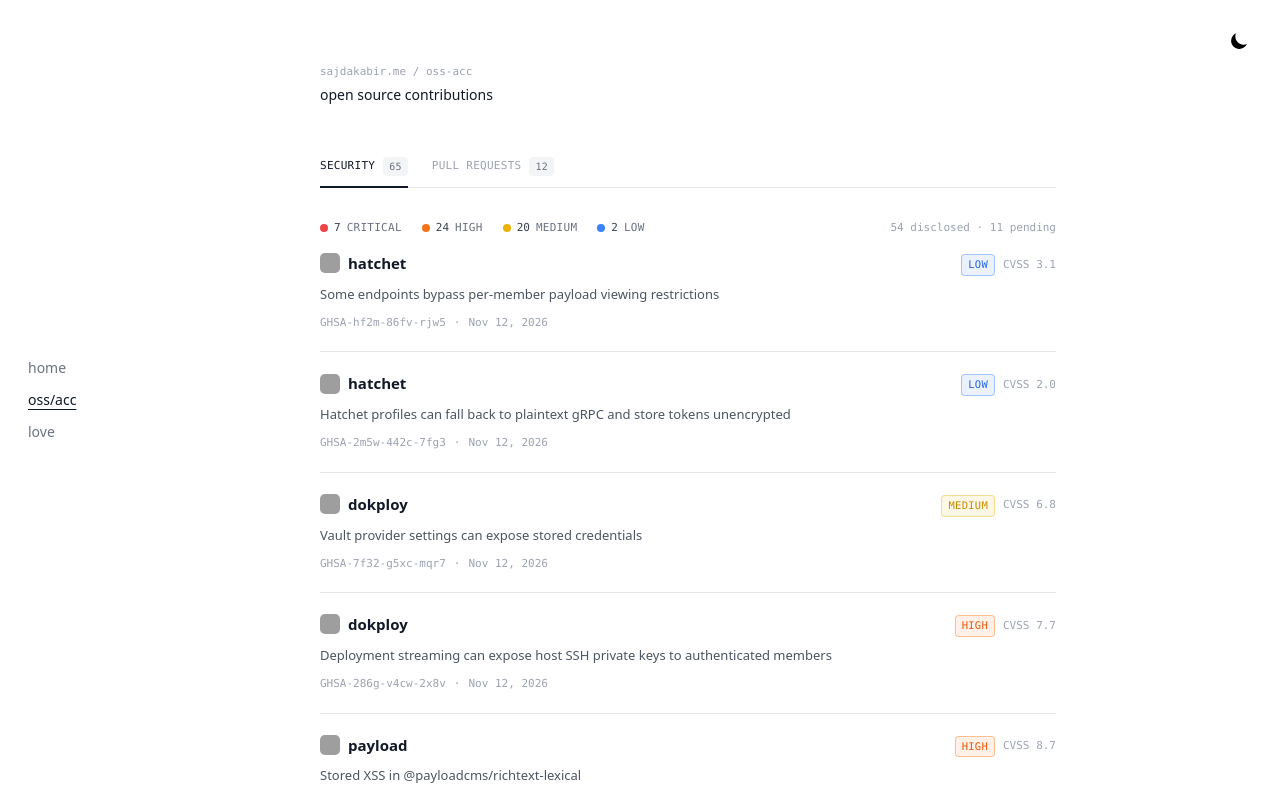
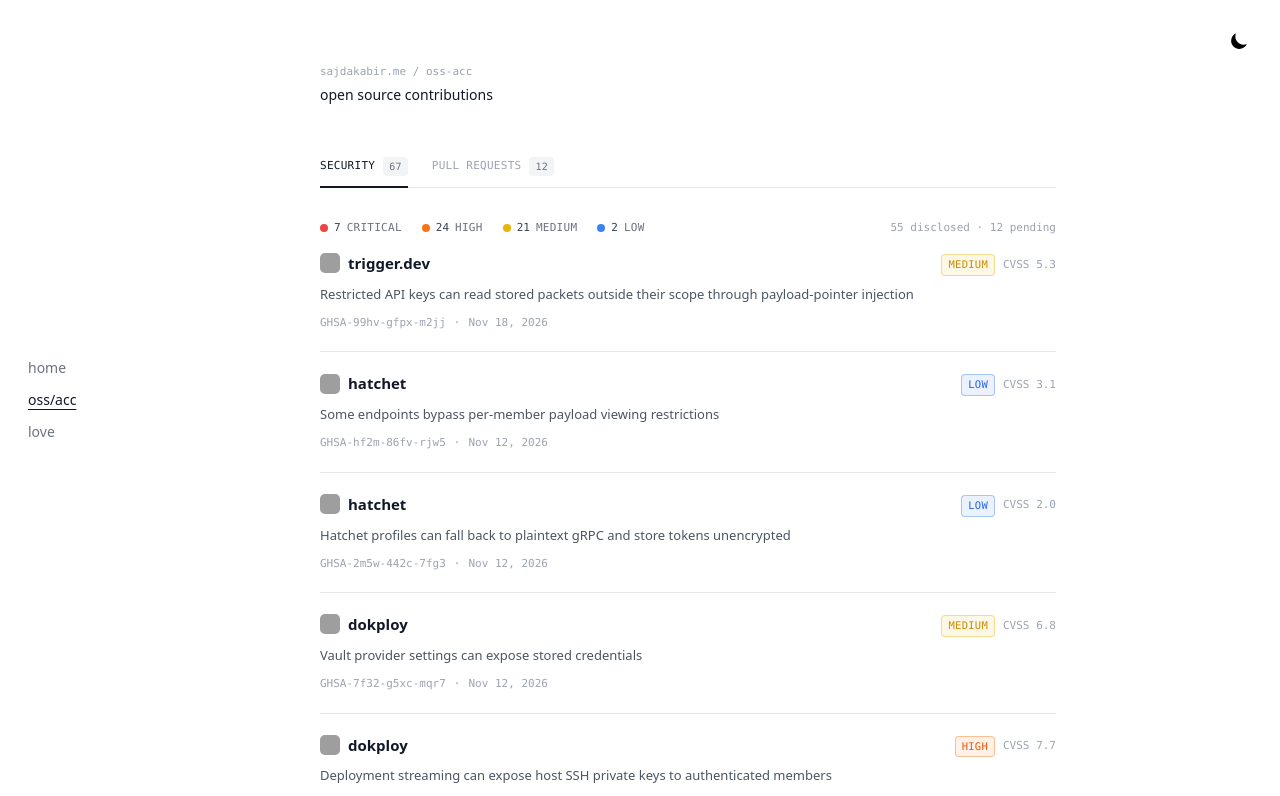
Before and after one commit to sajdakabir/saju, a Next.js app: page /oss-acc in a window 1280 px wide. Shown: the top 796 px of the page. Built offline with nearby package versions, Linux system fonts and the light colour scheme; grey boxes are pictures that could not be loaded.

Commit message:
Add Trigger.dev advisory and pending NanoClaw disclosure

```diff
--- a/src/app/oss-acc/page.tsx
+++ b/src/app/oss-acc/page.tsx
@@ -111,6 +111,7 @@ const contributions = [
 
 // Owners for pending rows that have no advisory link yet.
 const pendingOwners: Record<string, string> = {
+  nanoclaw: 'nanocoai',
   hyperswitch: 'juspay',
   litellm: 'BerriAI',
   metabase: 'metabase',
@@ -171,6 +172,7 @@ type SecurityFinding = {
 
 // Coordinated disclosures reported via zerotrail — public security advisories.
 const securityFindings: SecurityFinding[] = [
+  { id: 'GHSA-99hv-gfpx-m2jj', date: 'Nov 18, 2026', project: 'trigger.dev', title: 'Restricted API keys can read stored packets outside their scope through payload-pointer injection', severity: 'Medium', cvss: '5.3', href: 'https://github.com/triggerdotdev/trigger.dev/security/advisories/GHSA-99hv-gfpx-m2jj', published: true },
   { id: 'GHSA-hf2m-86fv-rjw5', date: 'Nov 12, 2026', project: 'hatchet', title: 'Some endpoints bypass per-member payload viewing restrictions', severity: 'Low', cvss: '3.1', href: 'https://github.com/hatchet-dev/hatchet/security/advisories/GHSA-hf2m-86fv-rjw5', published: true },
   { id: 'GHSA-2m5w-442c-7fg3', date: 'Nov 12, 2026', project: 'hatchet', title: 'Hatchet profiles can fall back to plaintext gRPC and store tokens unencrypted', severity: 'Low', cvss: '2.0', href: 'https://github.com/hatchet-dev/hatchet/security/advisories/GHSA-2m5w-442c-7fg3', published: true },
   { id: 'GHSA-7f32-g5xc-mqr7', date: 'Nov 12, 2026', project: 'dokploy', title: 'Vault provider settings can expose stored credentials', severity: 'Medium', cvss: '6.8', href: 'https://github.com/Dokploy/dokploy/security/advisories/GHSA-7f32-g5xc-mqr7', published: true },
@@ -226,7 +228,8 @@ const securityFindings: SecurityFinding[] = [
   { id: 'CVE-2026-33981', date: 'Mar 27, 2026', project: 'changedetection.io', title: 'Environment variable disclosure via the jq env builtin', severity: 'High', cvss: '', href: 'https://github.com/dgtlmoon/changedetection.io/security/advisories/GHSA-58r7-4wr5-hfx8', published: true },
   { id: 'PR-7772', date: 'Apr 27, 2026', project: 'tiptap', title: 'Stored XSS in @tiptap/static-renderer — missing HTML escaping in serializeAttrsToHTMLString() and text-node rendering', severity: 'Medium', cvss: '', href: 'https://github.com/ueberdosis/tiptap/pull/7772', published: true },
 
-  // Coordinated — reported and accepted, awaiting public disclosure.
+  // Reported findings awaiting public disclosure.
+  { id: 'Reserved', date: '', project: 'nanoclaw', title: 'Pending disclosure', severity: 'High', cvss: '', href: '', published: false },
   { id: 'Reserved', date: '', project: 'hyperswitch', title: 'Pending disclosure', severity: 'Medium', cvss: '', href: '', published: false },
   { id: 'Reserved', date: '', project: 'litellm', title: 'Pending disclosure', severity: 'High', cvss: '', href: '', published: false },
   { id: 'Reserved', date: '', project: 'metabase', title: 'Pending disclosure', severity: 'High', cvss: '', href: '', published: false },
```
